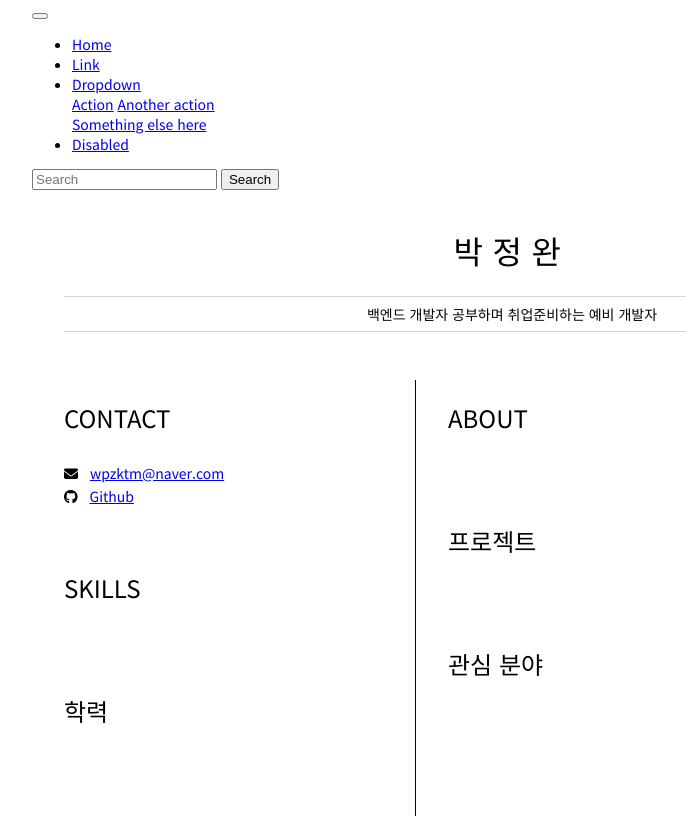
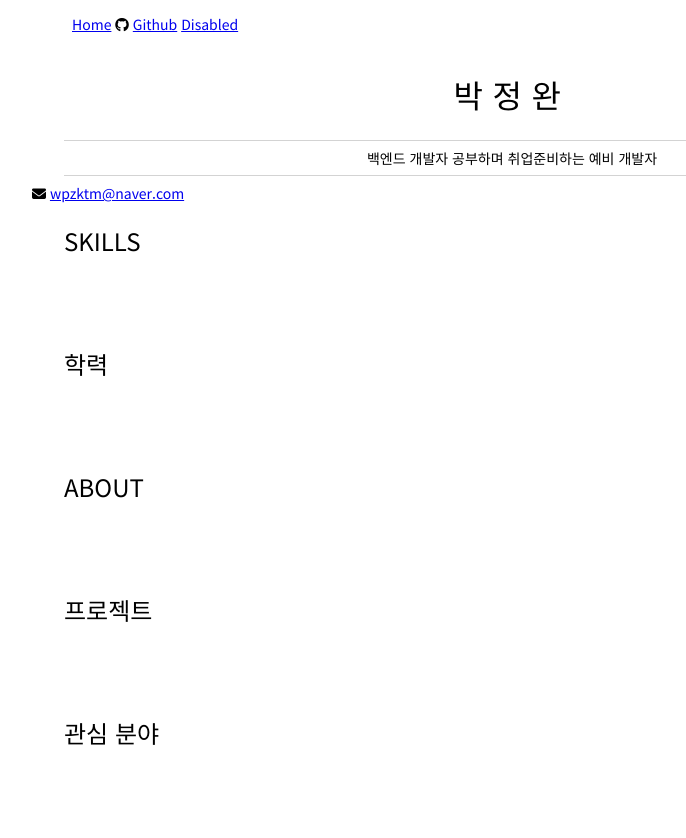
Before and after one commit to pjw222/resume, a plain HTML site: page index.html in a window 1280 px wide. Shown: the whole page, without its empty margins (128-814 px from the left). Before the commit the page ends 816 px from the top, so only its background shows below. Drawn offline with Linux system fonts and the light colour scheme.

Commit message:
-nav 수정

```diff
--- a/codeswing.json
+++ /dev/null
@@ -1,4 +0,0 @@
-{
-  "scripts": [],
-  "styles": []
-}
--- a/index.html
+++ b/index.html
@@ -1,50 +1,36 @@
-<!DOCTYPE html>
+ <!DOCTYPE html>
 <html lang="ko">
 <head>
     <meta charset="UTF-8">
     <meta name="viewport" content="width=device-width, initial-scale=1.0">
-    <title>백엔드 개발자가 되기위한 이력서</title>
+    <title>주니어 백엔드 개발자</title>
     <script src="https://kit.fontawesome.com/a9a68f8b3f.js" crossorigin="anonymous"></script>
     <link rel="stylesheet" href="style.css">
 </head>
 <body>
   <nav class="navbar navbar-expand-lg navbar-light bg-light">
     <a class="navbar-brand" href="#"></a>
-    <button class="navbar-toggler" type="button" data-toggle="collapse" data-target="#navbarSupportedContent" aria-controls="navbarSupportedContent" aria-expanded="false" aria-label="Toggle navigation">
-      <span class="navbar-toggler-icon"></span>
-    </button>
-
+    <!-- <button class="navbar-toggler" type="button" data-toggle="collapse" data-target="#navbarSupportedContent" aria-controls="navbarSupportedContent" aria-expanded="false" aria-label="Toggle navigation">
+      <span class="navbar-toggler-icon">네비바</span>
+    </button> -->
     <div class="collapse navbar-collapse" id="navbarSupportedContent">
       <ul class="navbar-nav mr-auto">
         <li class="nav-item active">
-          <a class="nav-link" href="#">Home <span class="sr-only">(current)</span></a>
+          <a class="nav-link" href="#">Home</a><span class="sr-only">(current)\</span></a>
         </li>
         <li class="nav-item">
-          <a class="nav-link" href="#">Link</a>
-        </li>
-        <li class="nav-item dropdown">
-          <a class="nav-link dropdown-toggle" href="#" id="navbarDropdown" role="button" data-toggle="dropdown" aria-haspopup="true" aria-expanded="false">
-            Dropdown
-          </a>
-          <div class="dropdown-menu" aria-labelledby="navbarDropdown">
-            <a class="dropdown-item" href="#">Action</a>
-            <a class="dropdown-item" href="#">Another action</a>
-            <div class="dropdown-divider"></div>
-            <a class="dropdown-item" href="#">Something else here</a>
-          </div>
+          <i class="fa fa-github" aria-hidden="true"></i>
+          <a href="https://github.com/pjw222">Github</a>
         </li>
         <li class="nav-item">
           <a class="nav-link disabled" href="#" tabindex="-1" aria-disabled="true">Disabled</a>
         </li>
       </ul>
-      <form class="form-inline my-2 my-lg-0">
-        <input class="form-control mr-sm-2" type="search" placeholder="Search" aria-label="Search">
-        <button class="btn btn-outline-success my-2 my-sm-0" type="submit">Search</button>
-      </form>
+
     </div>
   </nav>
-    </div>
-  </nav>
+
+
     <header id="header">
         <!-- 이력서 헤더 : 이름과 타이틀 작성 -->
         <h1>박정완</h1>
@@ -54,7 +40,7 @@
 
       </header>
 
-      <main>
+      <!-- <main>
         <article id="mainLeft">
           <section>
             <h2>CONTACT</h2>
@@ -64,8 +50,7 @@
                 <a href="wpzktm@naver.com">wpzktm@naver.com</a>
              </p>
              <p>
-                <i class="fa fa-github" aria-hidden="true"></i>
-                <a href="https://github.com/pjw222">Github</a>
+
              </p>
           </section>
           <section>
--- a/style.css
+++ b/style.css
@@ -49,8 +49,14 @@ h1, h2 {
 }
 
 i {
-    margin-right: 0.5rem;    /* SNS 아이콘 오른쪽 여백 */
+    margin-right: auto;    /* SNS 아이콘 오른쪽 여백 */
 }
 #mainLeft {
     border-right: 1px solid rgba(0, 0, 0, 0.979);
 }
+nav ul li{
+    display: inline-block;
+}
+.dropdown-menu,dropdown-item{
+    display: inline-block;
+}
```
